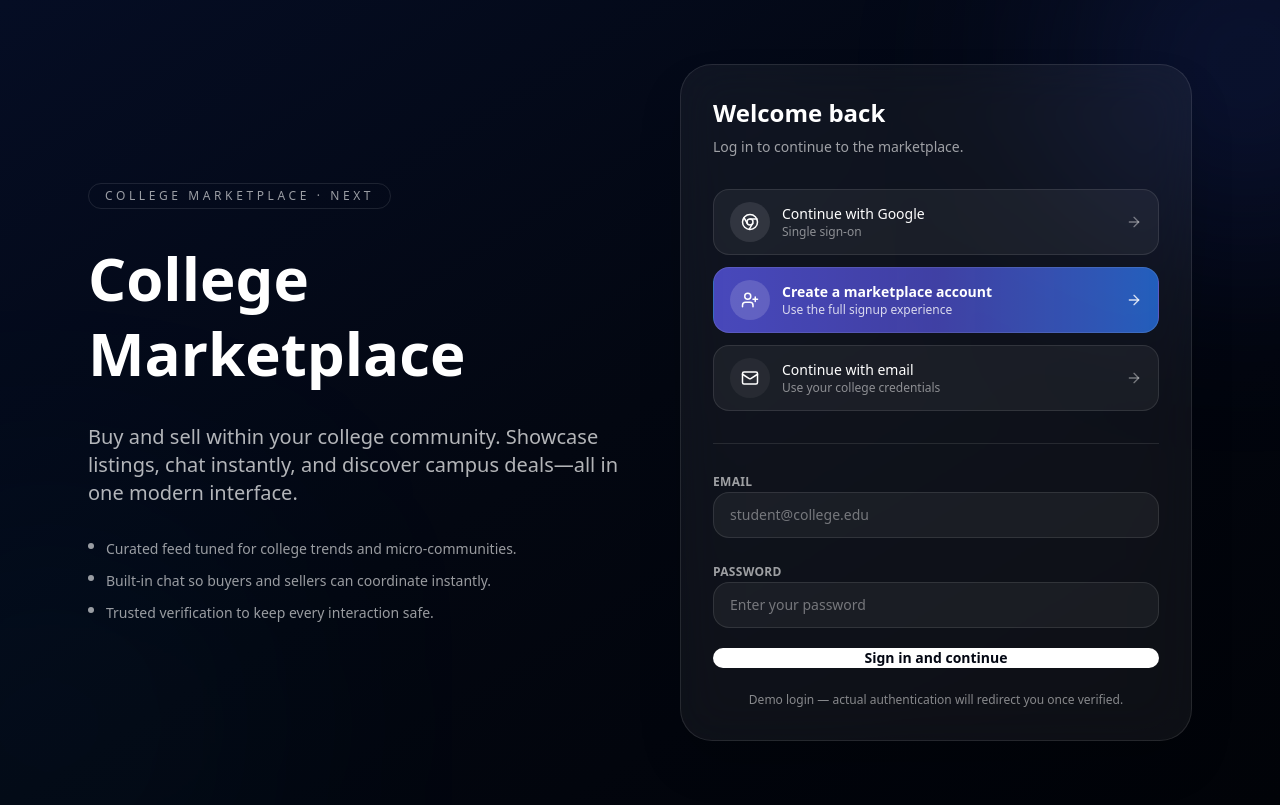
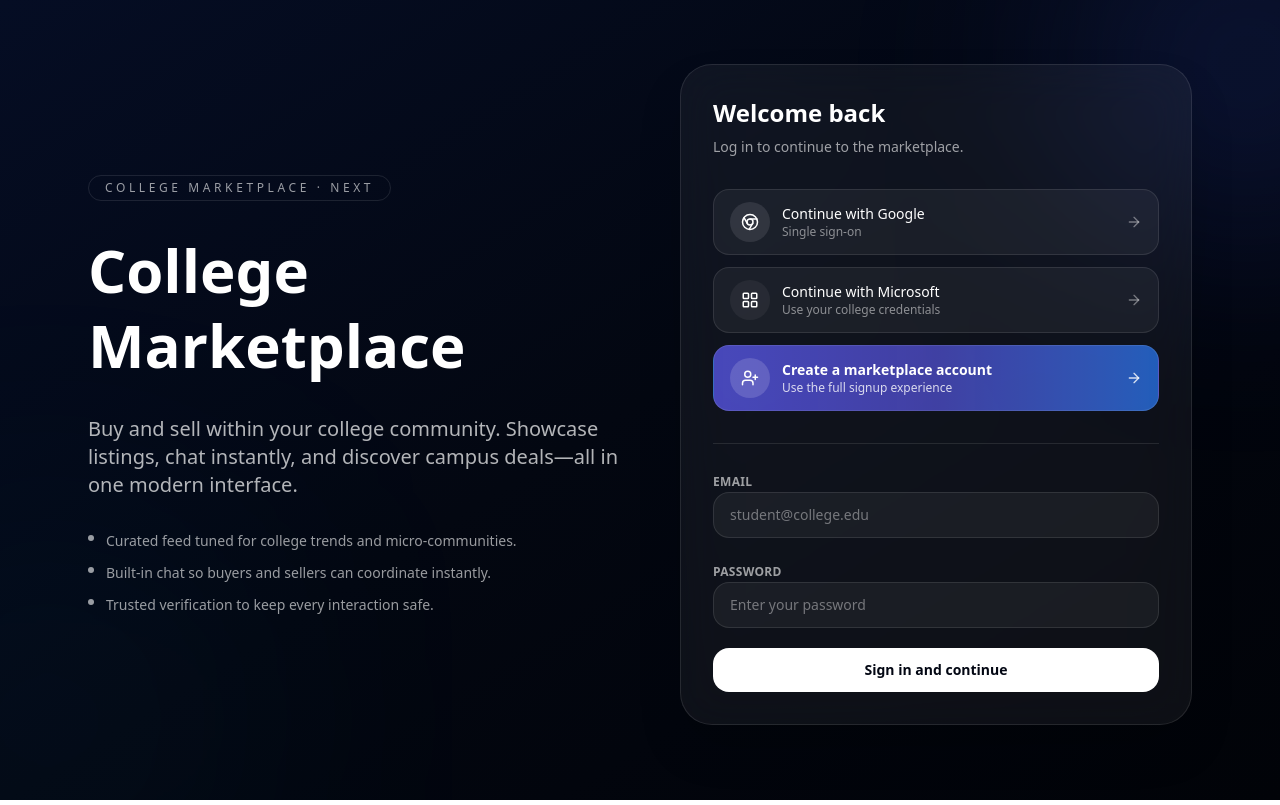
Before and after one commit to alphastar-avi/marketplace, a React (Vite) app in the folder frontend/: page /login in a window 1280 px wide. Built offline with nearby package versions, Linux system fonts and the light colour scheme; no server answers.

Commit message:
removed unecassary components

```diff
--- a/frontend/src/routes/Login.tsx
+++ b/frontend/src/routes/Login.tsx
@@ -2,7 +2,7 @@ import React, { useRef, useState } from 'react'
 import { useNavigate } from 'react-router-dom'
 import { useMarketplace } from '../state/MarketplaceContext'
 import { authAPI } from '../api/services'
-import { ArrowRight, Chrome, Mail, UserPlus } from 'lucide-react'
+import { ArrowRight, Chrome, LayoutGrid, UserPlus } from 'lucide-react'
 
 export default function Login() {
   const [email, setEmail] = useState('')
@@ -37,6 +37,10 @@ export default function Login() {
 
   const handleGoogle = () => {
     console.info('Google SSO placeholder clicked')
+  }
+
+  const handleMicrosoft = () => {
+    console.info('Microsoft SSO placeholder clicked')
   }
 
   const handleSignupNavigation = () => {
@@ -107,6 +111,21 @@ export default function Login() {
 
               <button
                 type="button"
+                onClick={handleMicrosoft}
+                className="group flex w-full items-center gap-3 rounded-2xl border border-white/10 bg-white/5 px-4 py-3 text-left transition hover:border-white/30 hover:bg-white/8"
+              >
+                <span className="flex h-10 w-10 items-center justify-center rounded-full bg-white/5 text-sm font-semibold text-white">
+                  <LayoutGrid size={18} />
+                </span>
+                <div className="flex-1">
+                  <p className="text-sm font-medium text-white">Continue with Microsoft</p>
+                  <p className="text-xs text-white/50">Use your college credentials</p>
+                </div>
+                <ArrowRight size={16} className="text-white/40 group-hover:text-white/70" />
+              </button>
+
+              <button
+                type="button"
                 onClick={handleSignupNavigation}
                 className="group flex w-full items-center gap-3 rounded-2xl border border-white/10 bg-gradient-to-r from-indigo-500/70 via-indigo-500/60 to-blue-500/70 px-4 py-3 text-left transition hover:shadow-lg hover:shadow-indigo-500/20"
               >
@@ -118,21 +137,6 @@ export default function Login() {
                   <p className="text-xs text-white/80">Use the full signup experience</p>
                 </div>
                 <ArrowRight size={16} className="text-white/80" />
-              </button>
-
-              <button
-                type="button"
-                onClick={handleEmailCTA}
-                className="group flex w-full items-center gap-3 rounded-2xl border border-white/10 bg-white/5 px-4 py-3 text-left transition hover:border-white/30 hover:bg-white/8"
-              >
-                <span className="flex h-10 w-10 items-center justify-center rounded-full bg-white/5 text-sm font-semibold text-white">
-                  <Mail size={18} />
-                </span>
-                <div className="flex-1">
-                  <p className="text-sm font-medium text-white">Continue with email</p>
-                  <p className="text-xs text-white/50">Use your college credentials</p>
-                </div>
-                <ArrowRight size={16} className="text-white/40 group-hover:text-white/70" />
               </button>
             </div>
 
@@ -178,15 +182,13 @@ export default function Login() {
                 <button
                   type="submit"
                   disabled={loading}
-                  className="flex w-full items-center justify-center gap-2 rounded-2xl bg-white text-sm font-semibold text-[#030713] transition hover:bg-slate-100 disabled:cursor-not-allowed disabled:opacity-60"
+                  className="flex w-full items-center justify-center gap-2 rounded-2xl bg-white text-sm font-semibold text-[#030713] transition hover:bg-slate-100 disabled:cursor-not-allowed disabled:opacity-60 py-3"
                 >
                   {loading ? 'Signing In…' : 'Sign in and continue'}
                 </button>
               </form>
 
-              <p className="mt-6 text-center text-xs text-white/50">
-                Demo login — actual authentication will redirect you once verified.
-              </p>
+
             </div>
           </div>
         </div>
```
